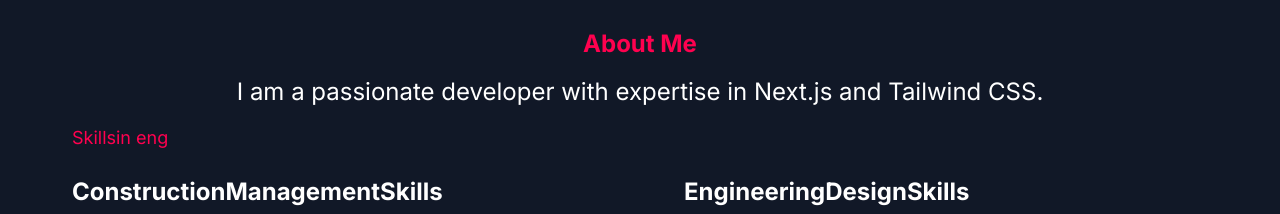
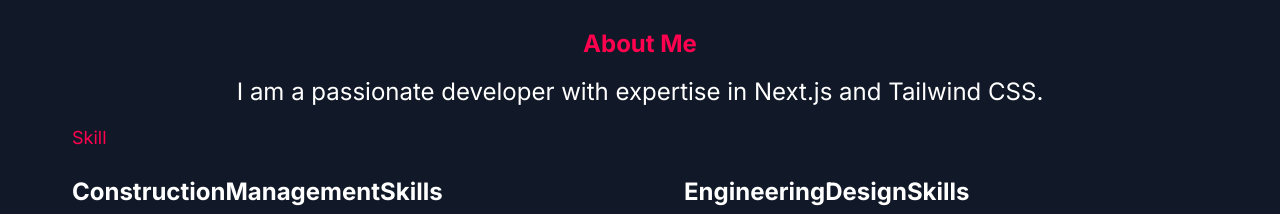
Before and after one commit to BethelhemZeray/portfolio, a Next.js app: page / in a window 1280 px wide. Shown: the part 2060-2274 px from the top of the page. Built offline with nearby package versions, Linux system fonts and the light colour scheme.

Commit message:
modified

```diff
--- a/app/components/SkillSection.tsx
+++ b/app/components/SkillSection.tsx
@@ -9,7 +9,7 @@ type SkillSectionProps = {
 function SkillSection({ skills }: SkillSectionProps) {
   return (
     <>
-      <p className="text-primary text-lg px-4 lg:px-14">Skillsin eng</p>
+      <p className="text-primary text-lg px-4 lg:px-14">Skill</p>
       <div className="flex flex-col md:p-10 lg:flex-row items-start justify-center lg:justify-between lg:py-4 lg:gap-14 gap-4 md:gap-8">
         {skills.map((skill, index) => (
           <ProgressChart
```
